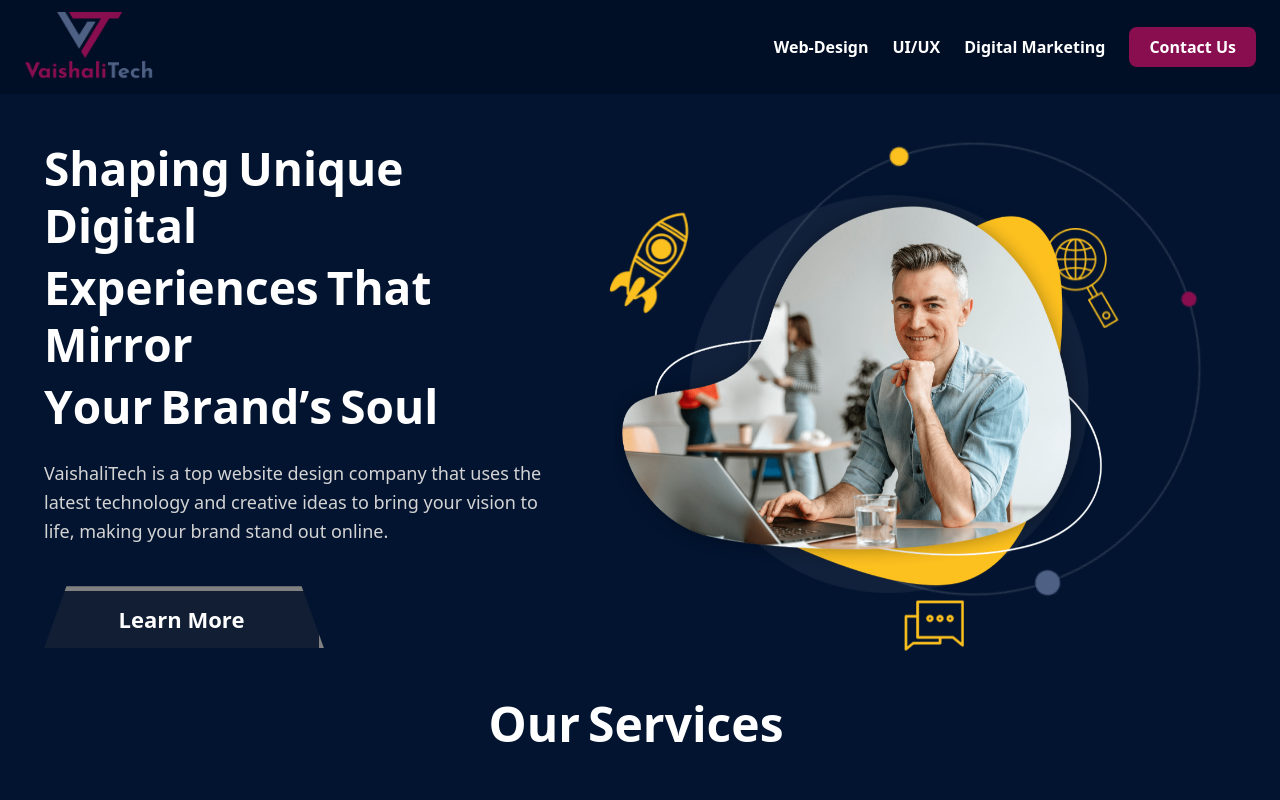
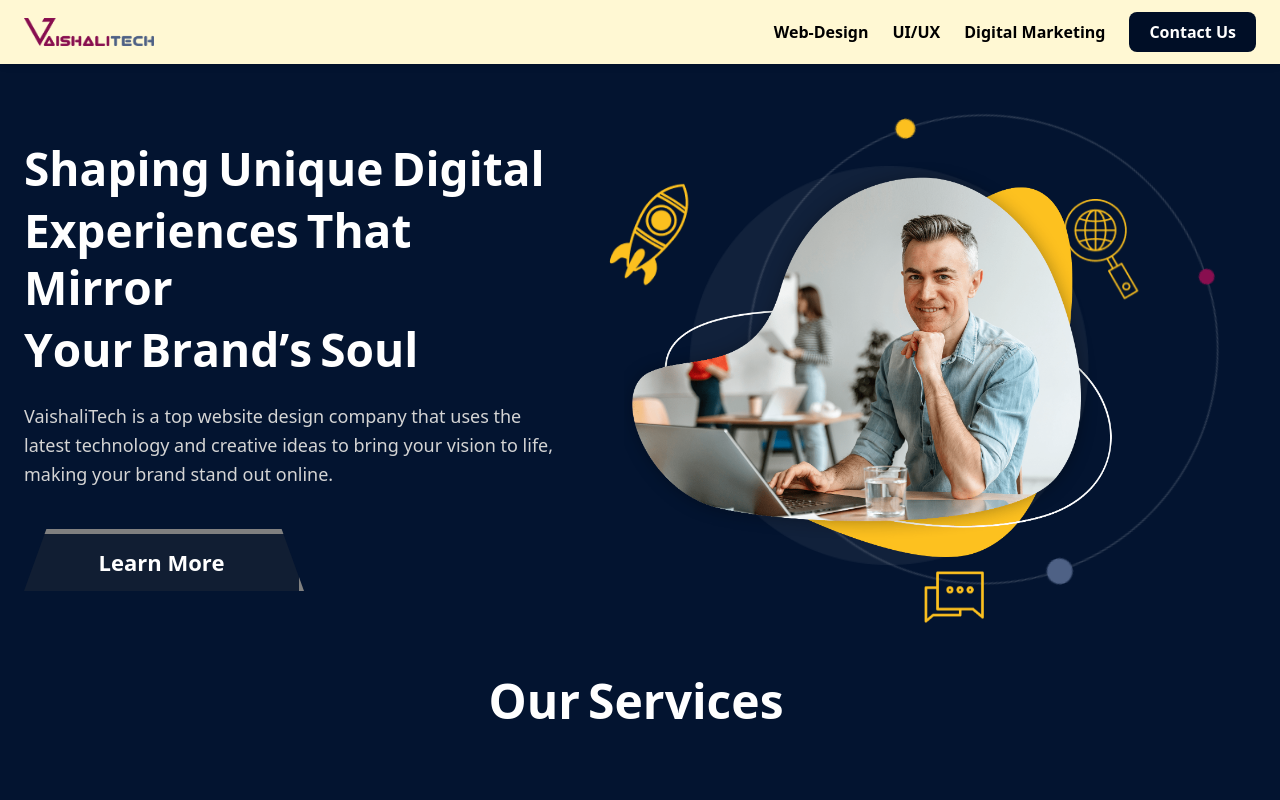
Before and after one commit to ankitWork2001/portfolio, a React (Vite) app: page / in a window 1280 px wide. Shown: the top 800 px of the page. Built offline with nearby package versions, Linux system fonts and the light colour scheme.

Commit message:
inhance navbar and logo

```diff
--- a/src/components/common/Navbar.jsx
+++ b/src/components/common/Navbar.jsx
@@ -2,6 +2,7 @@
 import React, { useState } from 'react';
 import { Link } from 'react-router-dom';
 import logo from '../../public/Logo.png'
+import vtlogo from '../../assets/vtlogo.png';
 import { AnimatePresence, motion } from 'framer-motion';
 import { FaAngleRight, FaBars, FaTimes } from 'react-icons/fa';
 
@@ -103,19 +104,39 @@ const Navbar = () => {
       </li></Link>
 
       {/* <li className="hover:text-red-800 py-2"><Link to="/about-us">About Us</Link></li> */}
-      <li><Link to="/contact-us" className="bg-[#880E4F] px-5 py-2 rounded-lg block">Contact Us</Link></li>
+      {/* <li><Link to="/contact-us"  className="bg-[#000E26] text-white px-5 py-2 rounded-lg block">Contact Us</Link></li> */}
+      <li className="lg:hidden">
+  <Link
+    to="/contact-us"
+    className="w-full block text-center bg-white text-[#000E26] font-semibold py-3 rounded-md hover:bg-gray-200 transition duration-300"
+  >
+    Contact Us
+  </Link>
+</li>
+
+<li className="hidden lg:block">
+  <Link
+    to="/contact-us"
+    className="bg-[#000E26] text-white px-5 py-2 rounded-lg block hover:bg-[#111e33] transition"
+  >
+    Contact Us
+  </Link>
+</li>
+
     </>
   );
 
   return (
-    <nav className="bg-[#000E26] text-white px-6 py-3 mx-auto flex justify-between items-center relative z-50">
+    // <nav className="bg-[#fff8d3] text-black px-6 py-3 mx-auto flex justify-between items-center relative z-50">
+    <nav className="fixed top-0 left-0 w-full  bg-[#fff8d3] text-black px-6 py-3 flex justify-between items-center z-50 shadow-md">
+
       {/* Logo */}
       <div className="flex items-center">
         <Link to="/">
-        <img src={logo} alt="Logo" className="w-[130px] h-[70px]" />
+        <img src={vtlogo} alt="Logo" className="w-[130px] h-auto" />
         </Link>
       </div>
-
+{/* bg-[#000E26] */}
       {/* Desktop Nav */}
       <ul className="hidden lg:flex gap-6 font-semibold items-center">
         {navLinks}
--- a/src/components/homepage/heroSection/HeroSection.jsx
+++ b/src/components/homepage/heroSection/HeroSection.jsx
@@ -10,7 +10,7 @@ import circle from "../services/images/circle.png";
 
 const HeroSection = () => {
   return (
-    <div className="relative w-full min-h-[600px] overflow-hidden px-4 sm:px-6 py-12 sm:py-16 text-white flex items-center lg:p-11 justify-center ">
+<div className="relative w-full min-h-[600px] overflow-hidden px-4 sm:px-6 pt-[120px] pb-12 sm:pt-[120px] sm:pb-16 lg:pt-[140px] lg:pb-20 text-white flex items-center justify-center">
       <div className="max-w-7xl w-full flex flex-col-reverse lg:flex-row items-center justify-between gap-10">
         {/* LEFT SIDE - TEXT */}
         <div className="xl:[700px] 2xl:w-[688px] w-full mt-5 md:mt-18 lg:mt-0 sm:mt-2 lg:w-1/2 space-y-6 text-center lg:text-left z-10">
```
Also changed, not shown: src/assets/imgs/vtlogo.jpeg (added), src/assets/vtlogo.png (added).
